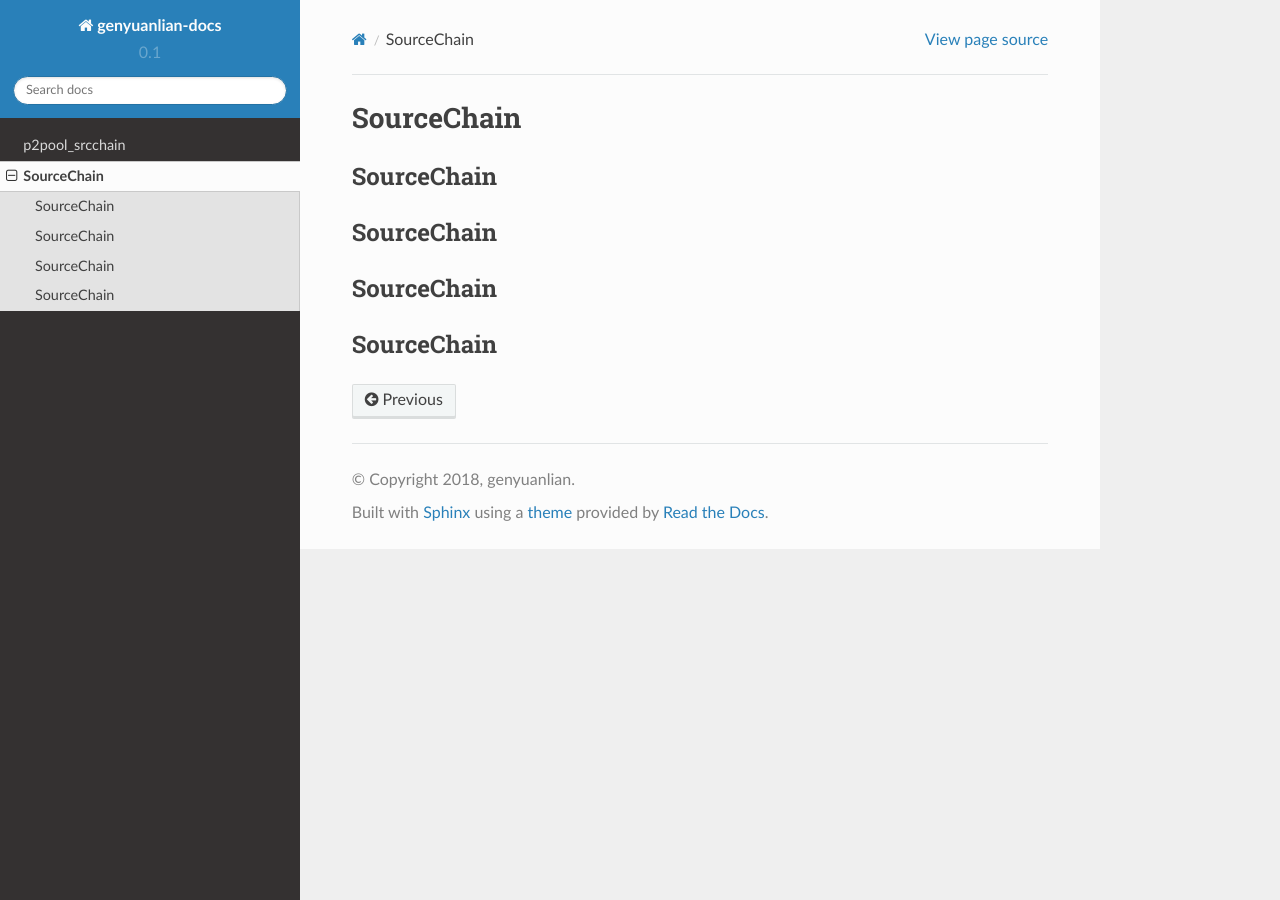
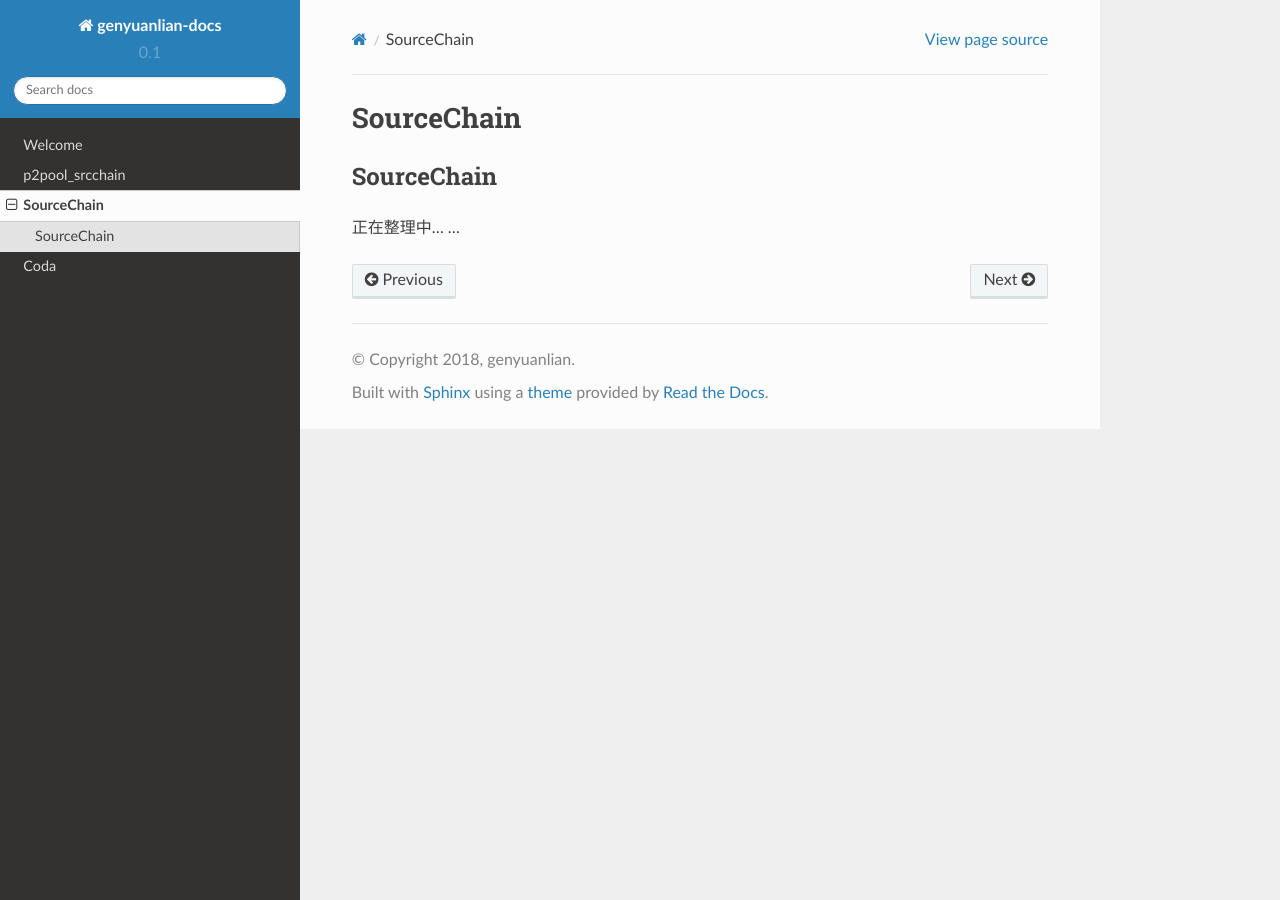
Before and after one commit to GenYuanLian/genyuanlian-docs, a Sphinx documentation site: the page built from source/SourceChain.md, in a window 1280 px wide. Built offline with Sphinx 7.4.7 and the Read the Docs theme 2.0.0, drawn with Linux system fonts in a browser that asks for light colours.

Commit message:
newfeatures: add welcome and coda

```diff
--- a/source/SourceChain.md
+++ b/source/SourceChain.md
@@ -2,12 +2,4 @@
 
 SourceChain
 -------------------------
-
-SourceChain
--------------------------
-
-SourceChain
--------------------------
-
-SourceChain
--------------------------
+正在整理中... ...
--- a/source/index.rst
+++ b/source/index.rst
@@ -9,5 +9,7 @@ genyuanlian documentation
 .. toctree::
    :maxdepth: 3
 
+   welcome
    p2pool_srcchain
    SourceChain
+   coda
```
Also changed, not shown: source/coda.md (added, +2 -0 lines), source/welcome.md (added, +2 -0 lines).
